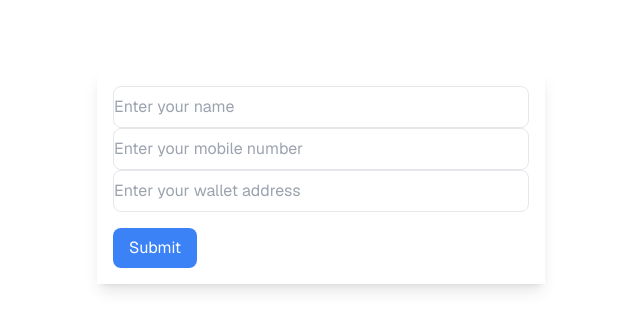
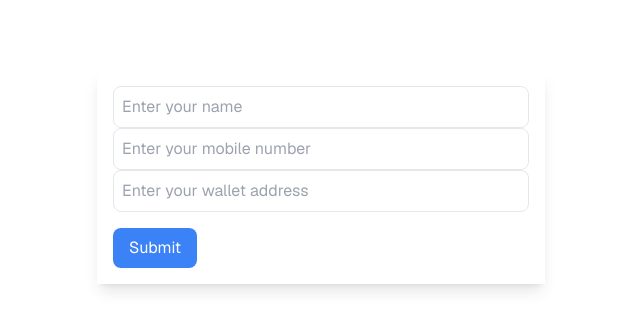
Before and after one commit to ESSY555/ai-app, a Next.js app: page / in a window 1280 px wide. Shown: the part 223-552 px from the top of the page, without its empty margins (319-959 px from the left). Built offline with nearby package versions, Linux system fonts and the light colour scheme.

Commit message:
home page updated

```diff
--- a/app/addContact/page.tsx
+++ b/app/addContact/page.tsx
@@ -46,7 +46,7 @@ export default function addContact() {
                 <input
                     type="text"
                     id="userName"
-                    className="w-full py-2 border rounded-lg focus:outline-none focus:border"
+                    className="w-full p-2 border rounded-lg focus:outline-none focus:border"
                     value={userName}
                     onChange={(e) => setUserName(e.target.value)}
                     placeholder="Enter your name"
@@ -54,7 +54,7 @@ export default function addContact() {
                 <input
                     type="text"
                     id="mobileNumber"
-                    className="w-full py-2 border rounded-lg focus:outline-none focus:border"
+                    className="w-full p-2 border rounded-lg focus:outline-none focus:border"
                     value={mobileNumber}
                     onChange={(e) => setMobileNumber(e.target.value)}
                     placeholder="Enter your mobile number"
@@ -62,14 +62,14 @@ export default function addContact() {
                 <input
                     type="text"
                     id="walletAddress"
-                    className="w-full py-2 border rounded-lg focus:outline-none focus:border"
+                    className="w-full p-2 border rounded-lg focus:outline-none focus:border"
                     value={walletAddress}
                     onChange={(e) => setWalletAddress(e.target.value)}
                     placeholder="Enter your wallet address"
                 />
                 <button
                     type="submit"
-                    className="mt-4 px-4 py-2 bg-blue-500 text-white rounded-lg hover:bg-blue-600"
+                    className="mt-4 px-4 p-2 bg-blue-500 text-white rounded-lg hover:bg-blue-600"
                 >
                     Submit
                 </button>
--- a/app/page.tsx
+++ b/app/page.tsx
@@ -1,79 +1,11 @@
 'use client';
-import Image from "next/image";
-import { collection, addDoc } from 'firebase/firestore';
-import React, { useState } from 'react';
-import { db } from './firebaseConfig';
-
-async function addDataToFirestore(
-  userName: string,
-  mobileNumber: string,
-  walletAddress: string,
-): Promise<boolean> {
-  try {
-    const docRef = await addDoc(collection(db, "message"), {
-      userName: userName,
-      mobileNumber: mobileNumber,
-      walletAddress: walletAddress,
-    });
-    console.log("Document written with ID: ", docRef.id);
-    return true;
-  } catch (error) {
-    console.log("Error adding document ", error);
-    return false;
-  }
-}
+import React from "react";
+import AddContact from "./addContact/page"; // Ensure correct path to the file
 
 export default function Home() {
-  const [userName, setUserName] = useState<string>("");
-  const [mobileNumber, setMobileNumber] = useState<string>("");
-  const [walletAddress, setWalletAddress] = useState<string>("");
-
-  const handleSubmit = async (e: React.FormEvent<HTMLFormElement>) => {
-    e.preventDefault();
-    const added = await addDataToFirestore(userName, mobileNumber, walletAddress);
-    if (added) {
-      setUserName("");
-      setMobileNumber("");
-      setWalletAddress("");
-      alert("Data added to contact list successfully");
-    }
-  };
-
   return (
-    <div className="grid grid-rows-[20px_1fr_20px] items-center justify-items-center min-h-screen p-8 pb-20 gap-16 sm:p-20 font-[family-name:var(--font-geist-sans)]">
-      <h1>Add Contact</h1>
-      <form onSubmit={handleSubmit} className="max-w-md mx-auto p-4 shadow-lg">
-        <input
-          type="text"
-          id="userName"
-          className="w-full py-2 border rounded-lg focus:outline-none focus:border"
-          value={userName}
-          onChange={(e) => setUserName(e.target.value)}
-          placeholder="Enter your name"
-        />
-        <input
-          type="text"
-          id="mobileNumber"
-          className="w-full py-2 border rounded-lg focus:outline-none focus:border"
-          value={mobileNumber}
-          onChange={(e) => setMobileNumber(e.target.value)}
-          placeholder="Enter your mobile number"
-        />
-        <input
-          type="text"
-          id="walletAddress"
-          className="w-full py-2 border rounded-lg focus:outline-none focus:border"
-          value={walletAddress}
-          onChange={(e) => setWalletAddress(e.target.value)}
-          placeholder="Enter your wallet address"
-        />
-        <button
-          type="submit"
-          className="mt-4 px-4 py-2 bg-blue-500 text-white rounded-lg hover:bg-blue-600"
-        >
-          Submit
-        </button>
-      </form>
+    <div>
+      <AddContact />
     </div>
   );
 }
```
